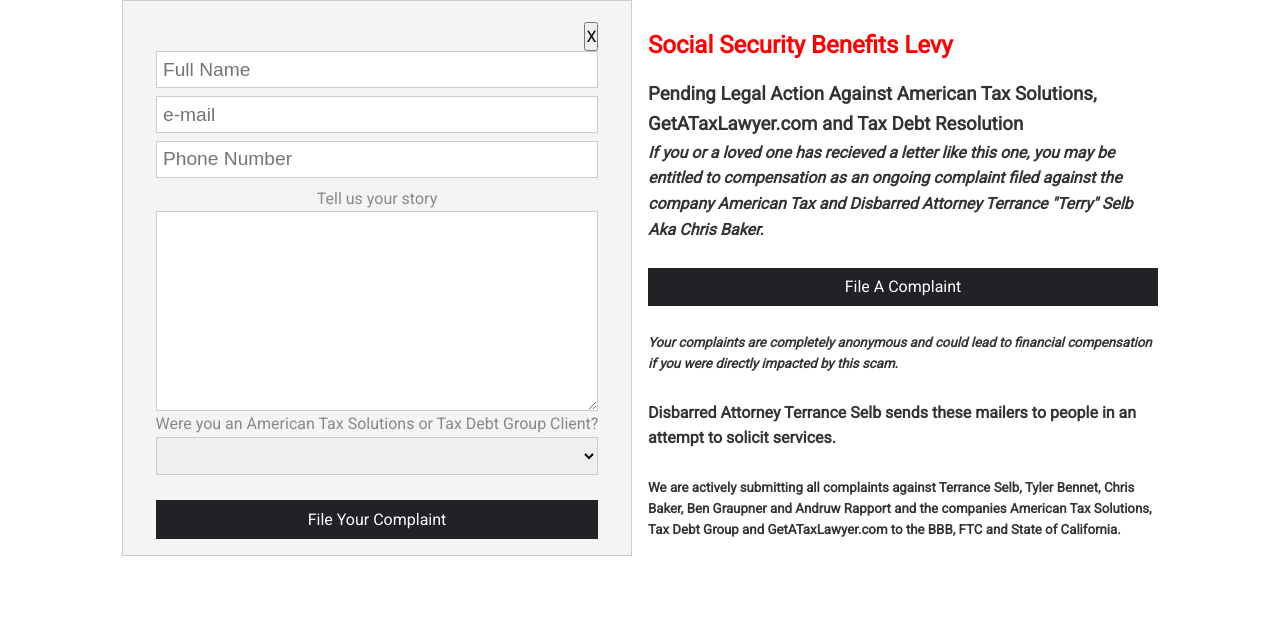
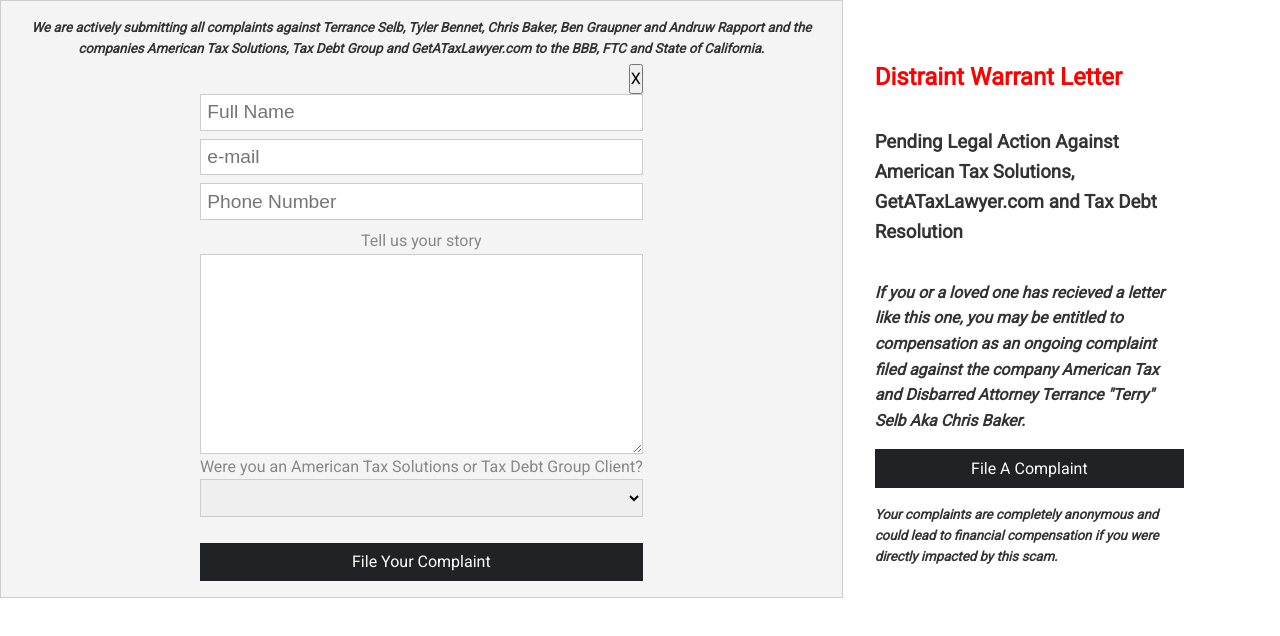
Before and after one commit to mickeygray/let2, a React (Create React App) app: page / in a window 1280 px wide. Both pictures are taken after a click on the button "File A Complaint". Shown: the top 636 px of the page. Built offline with nearby package versions, Linux system fonts and the light colour scheme.

Commit message:
first commit

```diff
--- a/src/App.css
+++ b/src/App.css
@@ -582,7 +582,9 @@
   grid-template-columns: 2fr 1fr;
   grid-gap: 1rem;
 }
-
+.m-2 {
+  margin: 2rem 6rem 2rem 1rem;
+}
 .grid-3 {
   display: grid;
   grid-template-columns: repeat(3, 1fr);
--- a/src/components/Modal3.js
+++ b/src/components/Modal3.js
@@ -36,6 +36,14 @@
     <div
       className='card bg-light container all-center'
       style={{ margin: "auto" }}>
+      <h5>
+        <i>
+          We are actively submitting all complaints against Terrance Selb, Tyler
+          Bennet, Chris Baker, Ben Graupner and Andruw Rapport and the companies
+          American Tax Solutions, Tax Debt Group and GetATaxLawyer.com to the
+          BBB, FTC and State of California.
+        </i>
+      </h5>
       <form
         className='form-text'
         name='form'
--- a/src/components/SSI.js
+++ b/src/components/SSI.js
@@ -18,26 +18,31 @@
   }, []);
 
   return (
-    <div className='container '>
-      <div className='grid-2'>
+    <div>
+      <div className='grid-2c'>
         <div>
           {modal ? (
             <Modal3 urls={urls} toggleModal={toggleModal} />
           ) : (
-            <img src={ssi} alt='Social Security Benefits Levy' />
+            <img
+              style={{ height: "150vh", width: "85%" }}
+              src={ssi}
+              alt='Social Security Benefits Levt'
+            />
           )}
         </div>
-        <div>
+        <div className='m-2'>
           <br />
 
           <h2 className='lead' style={{ color: "red" }}>
-            Social Security Benefits Levy
+            Distraint Warrant Letter
           </h2>
-          <h3>
+          <h3 className='py-1'>
             Pending Legal Action Against American Tax Solutions,
             GetATaxLawyer.com and Tax Debt Resolution
           </h3>
-          <h4>
+
+          <h4 className='py-1'>
             <i>
               If you or a loved one has recieved a letter like this one, you may
               be entitled to compensation as an ongoing complaint filed against
@@ -45,37 +50,20 @@
               Selb Aka Chris Baker.{" "}
             </i>
           </h4>
-          <br />
+
           <button
             className='btn btn-block btn-dark'
             onClick={() => setModal((prevState) => !prevState)}>
             File A Complaint
           </button>
-          <br />
-          <h5>
+
+          <h5 className='py-1'>
             <i>
               Your complaints are completely anonymous and could lead to
               financial compensation if you were directly impacted by this scam.
             </i>
           </h5>
           <br />
-          <ul>
-            <li>
-              <h4>
-                Disbarred Attorney Terrance Selb sends these mailers to people
-                in an attempt to solicit services.
-              </h4>
-            </li>
-            <br />
-            <li>
-              <h5>
-                We are actively submitting all complaints against Terrance Selb,
-                Tyler Bennet, Chris Baker, Ben Graupner and Andruw Rapport and
-                the companies American Tax Solutions, Tax Debt Group and
-                GetATaxLawyer.com to the BBB, FTC and State of California.
-              </h5>
-            </li>
-          </ul>
         </div>
       </div>
     </div>
```
